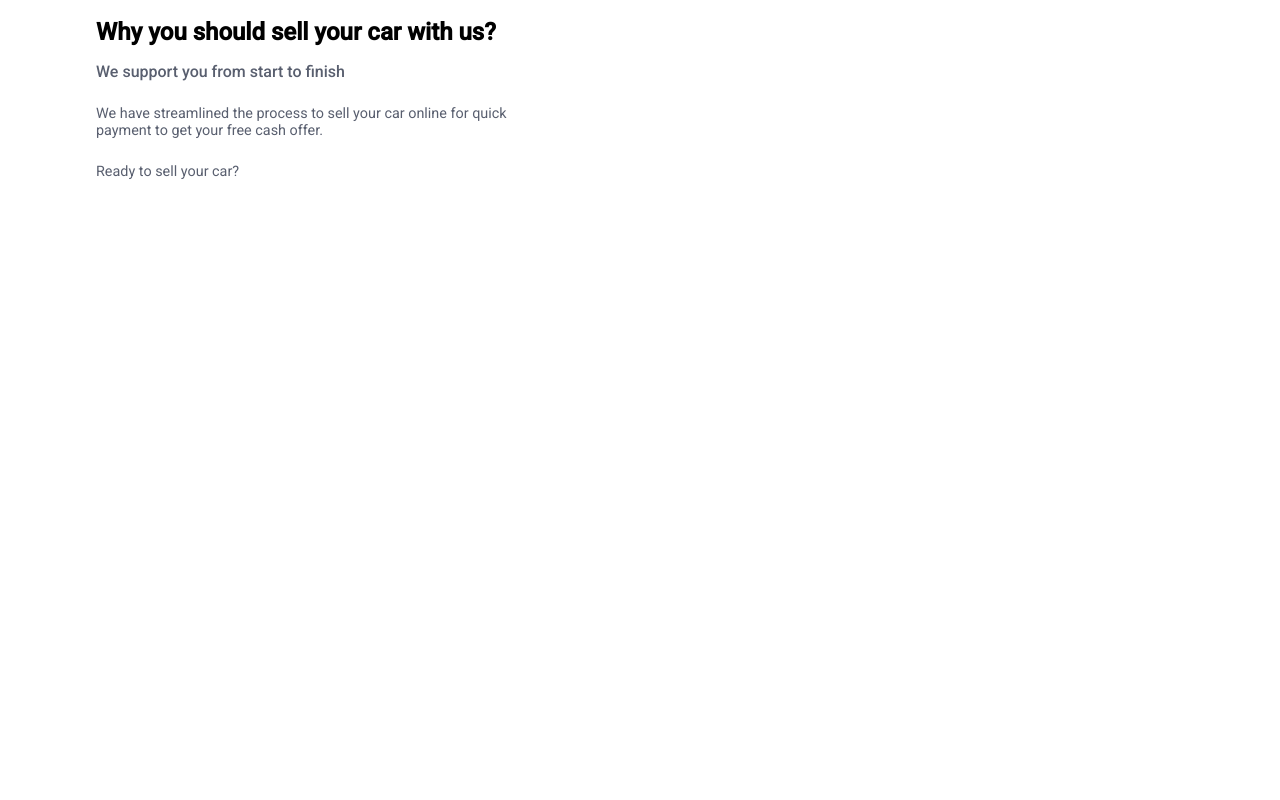
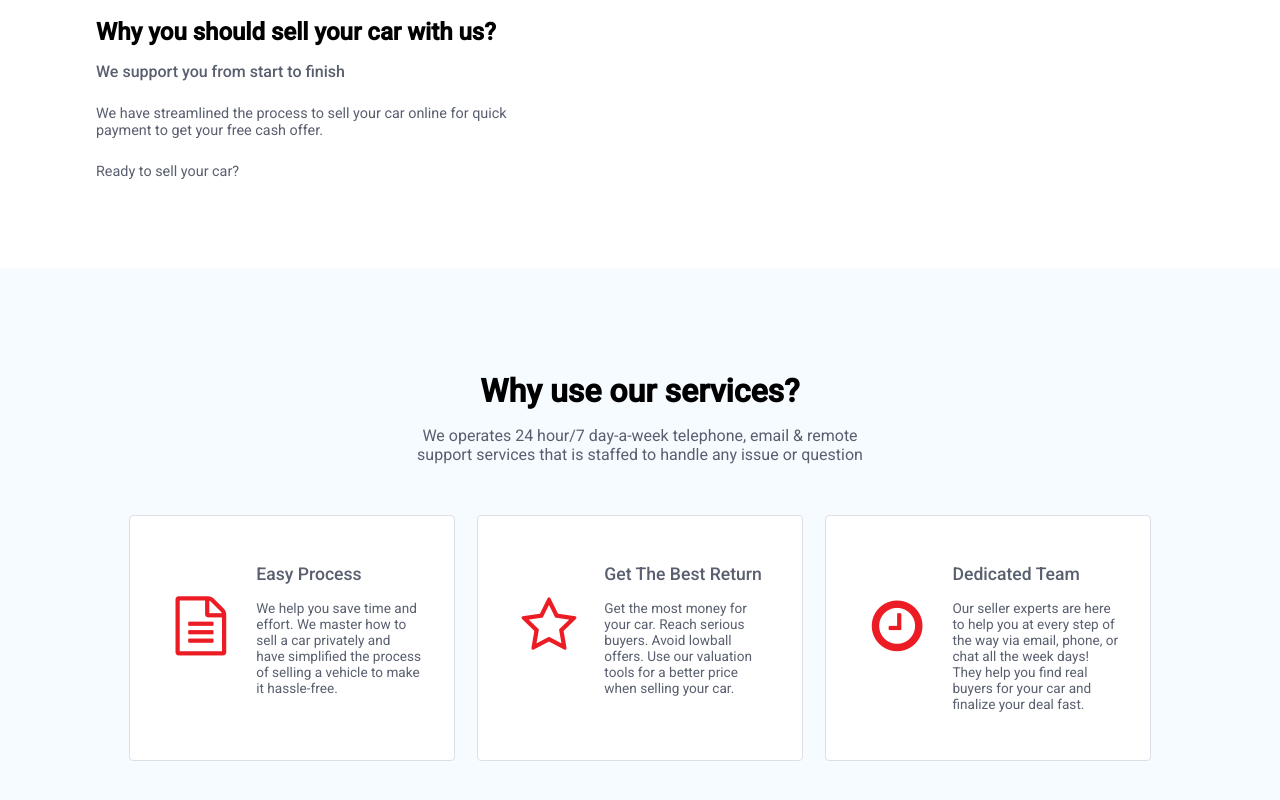
Before and after one commit to Syntax00/emirates-auction-task, a React (Create React App) app: page / in a window 1280 px wide. Shown: the part 1880-2680 px from the top of the page. Before the commit the page ends 2148 px from the top, so only its background shows below. Built offline with nearby package versions, Linux system fonts and the light colour scheme.

Commit message:
Implement ServicesSection

```diff
--- a/src/App.js
+++ b/src/App.js
@@ -3,6 +3,7 @@ import TopHeader from "./components/TopHeader/TopHeader";
 import HeaderBanner from "./components/HeaderBanner/HeaderBanner";
 import HowItWorksSection from "./components/HowItWorksSection/HowItWorksSection";
 import StartTodaySection from "./components/StartTodaySection/StartTodaySection";
+import ServicesSection from "./components/ServicesSection/ServicesSection";
 
 const App = () => (
   <div className="App">
@@ -10,6 +11,7 @@ const App = () => (
     <HeaderBanner />
     <HowItWorksSection />
     <StartTodaySection />
+    <ServicesSection />
   </div>
 );
 
--- /dev/null
+++ b/src/components/ServiceCard/ServiceCard.js
@@ -0,0 +1,18 @@
+import React from "react";
+
+import styles from "./ServiceCard.module.scss";
+
+const ServiceCard = ({ icon, title, description }) => (
+  <div className={styles["card-container"]}>
+    <div className={styles["card-icon"]}>
+      <i className={`fa fa-${icon}`} />
+    </div>
+
+    <div className={styles["card-info"]}>
+      <h3>{title}</h3>
+      <p>{description}</p>
+    </div>
+  </div>
+);
+
+export default ServiceCard;
--- /dev/null
+++ b/src/components/ServiceCard/ServiceCard.module.scss
@@ -0,0 +1,33 @@
+@import "../../common.scss";
+
+.card-container {
+  width: 30%;
+  margin: 1%;
+  padding: 3rem 2rem 3rem 1rem;
+  border-radius: 4px;
+  background-color: $white;
+  border: 1px solid #dddfe7;
+  display: flex;
+  .card-icon {
+    flex-basis: 40%;
+    padding-top: 2rem;
+    i {
+      font-size: 3.7rem;
+      color: $primary_red;
+    }
+  }
+  .card-info {
+    flex-basis: 60%;
+    text-align: left;
+    color: $gray_text;
+    transition: box-shadow 0.4s ease-in-out;
+    h3 {
+      margin-bottom: 1rem;
+      font-size: 1.1rem;
+      font-weight: 500;
+    }
+    p {
+      font-size: 0.85rem;
+    }
+  }
+}
--- /dev/null
+++ b/src/components/ServicesSection/ServicesSection.js
@@ -0,0 +1,38 @@
+import React from "react";
+
+import WidthLimiter from "../UIElements/WidthLimiter/WidthLimiter";
+import SectionTitle from "../UIElements/SectionTitle/SectionTitle";
+import ServiceCard from "../ServiceCard/ServiceCard";
+
+import styles from "./ServicesSection.module.scss";
+
+const ServicesSection = () => (
+  <section className={styles["services-container"]}>
+    <WidthLimiter>
+      <SectionTitle
+        title="Why use our services?"
+        description="We operates  24 hour/7 day-a-week telephone, email & remote support services that is staffed to handle any issue or question"
+      />
+
+      <div className={styles["services"]}>
+        <ServiceCard
+          icon="file-text-o"
+          title="Easy Process"
+          description="We help you save time and effort. We master how to sell a car privately and have simplified the process of selling a vehicle to make it hassle-free."
+        />
+        <ServiceCard
+          icon="star-o"
+          title="Get The Best Return"
+          description="Get the most money for your car. Reach serious buyers. Avoid lowball offers. Use our valuation tools for a better price when selling your car."
+        />
+        <ServiceCard
+          icon="clock-o"
+          title="Dedicated Team"
+          description="Our seller experts are here to help you at every step of the way via email, phone, or chat all the week days! They help you find real buyers for your car and finalize your deal fast."
+        />
+      </div>
+    </WidthLimiter>
+  </section>
+);
+
+export default ServicesSection;
--- /dev/null
+++ b/src/components/ServicesSection/ServicesSection.module.scss
@@ -0,0 +1,9 @@
+.services-container {
+  padding: 4rem 0;
+  background-color: #f6fbff;
+  .services {
+    display: flex;
+    flex-wrap: wrap;
+    justify-content: center;
+  }
+}
--- a/src/components/UIElements/SectionTitle/SectionTitle.module.scss
+++ b/src/components/UIElements/SectionTitle/SectionTitle.module.scss
@@ -11,5 +11,7 @@
   p {
     font-size: 1rem;
     color: $gray_text;
+    max-width: 45%;
+    margin: 0 auto;
   }
 }
```
